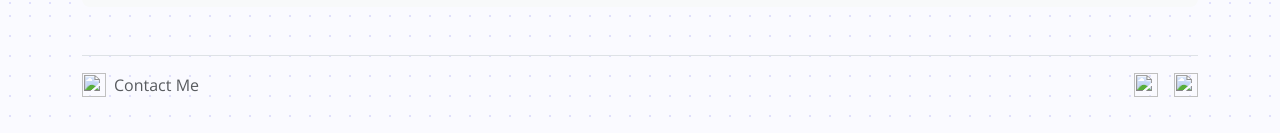
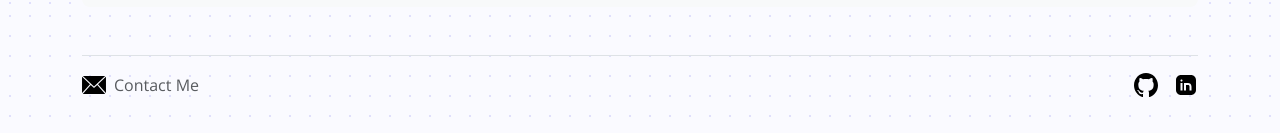
Before and after one commit to RajawatPriyam/Portfolio, a plain HTML site: page index.html in a window 1280 px wide. Shown: the part 1154-1287 px from the top of the page. Drawn offline with nearby package versions, Linux system fonts and the light colour scheme; the site is published under a folder, as on GitHub Pages, so addresses that start at the root find nothing.

Commit message:
index.html

```diff
--- a/index.html
+++ b/index.html
@@ -59,13 +59,13 @@
       <footer class="d-flex flex-wrap justify-content-between align-items-center py-3 my-4 border-top">
         <div class="col-md-4 d-flex align-items-center"> <a href="mailto:rajawat.priyam2@gmail.com" title="Send E-mail"
             target="_blank" class="mb-3 me-2 mb-md-0 text-body-secondary text-decoration-none lh-1" aria-label="E-mail">
-            <img src="/images/mail-svgrepo-com.svg" width="24" height="24"> </a> <span
+            <img src="images/mail-svgrepo-com.svg" width="24" height="24"> </a> <span
             class="mb-3 mb-md-0 text-body-secondary">Contact Me</span> </div>
         <ul class="nav col-md-4 justify-content-end list-unstyled d-flex">
           <li class="ms-3"><a class="text-body-secondary" href="https://github.com/RajawatPriyam" target="_blank"
-              aria-label="GitHub"><img src="/images/github-142-svgrepo-com.svg" width="24" height="24"></a></li>
+              aria-label="GitHub"><img src="images/github-142-svgrepo-com.svg" width="24" height="24"></a></li>
           <li class="ms-3"><a class="text-body-secondary" href="https://www.linkedin.com/in/priyam-rajawat-862b85302/"
-              target="_blank" aria-label="LinkedIn"><img src="/images/linkedin-svgrepo-com.svg" width="24"
+              target="_blank" aria-label="LinkedIn"><img src="images/linkedin-svgrepo-com.svg" width="24"
                 height="24"></a></li>
         </ul>
       </footer>
```
